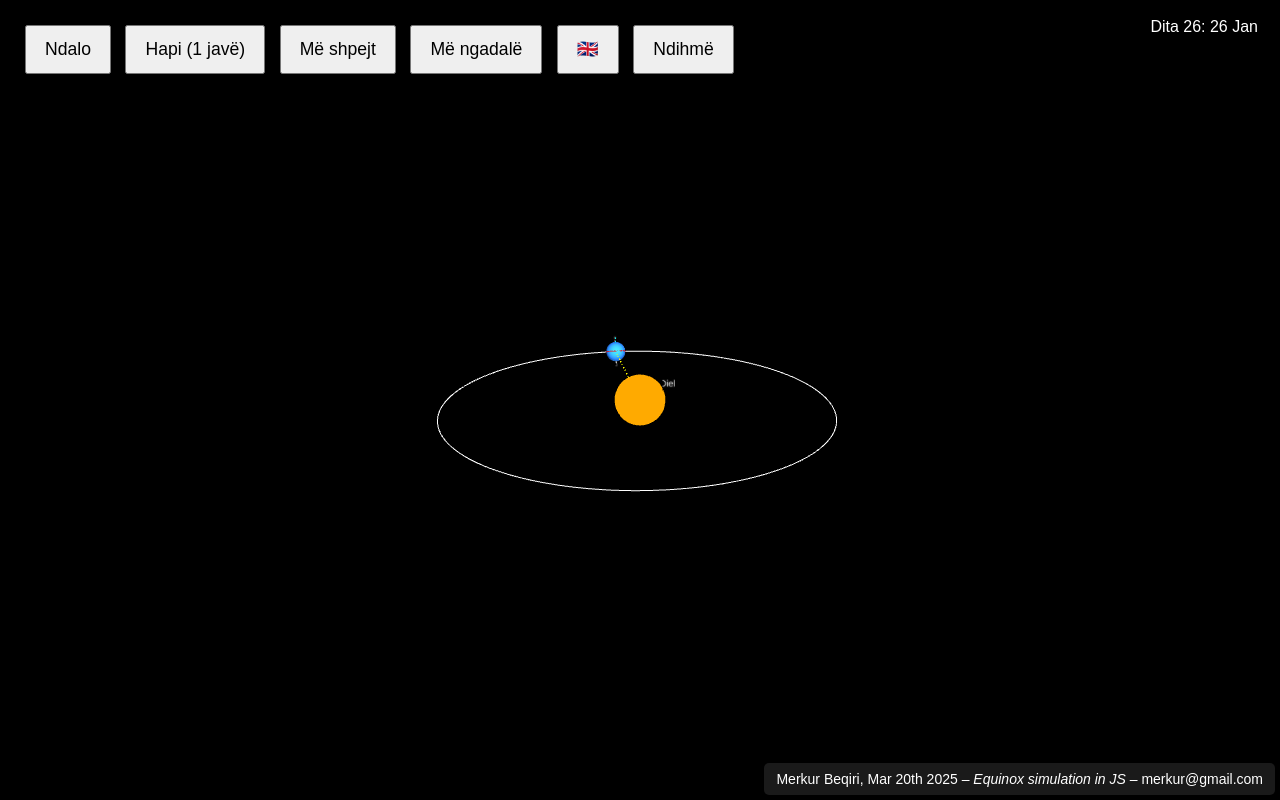
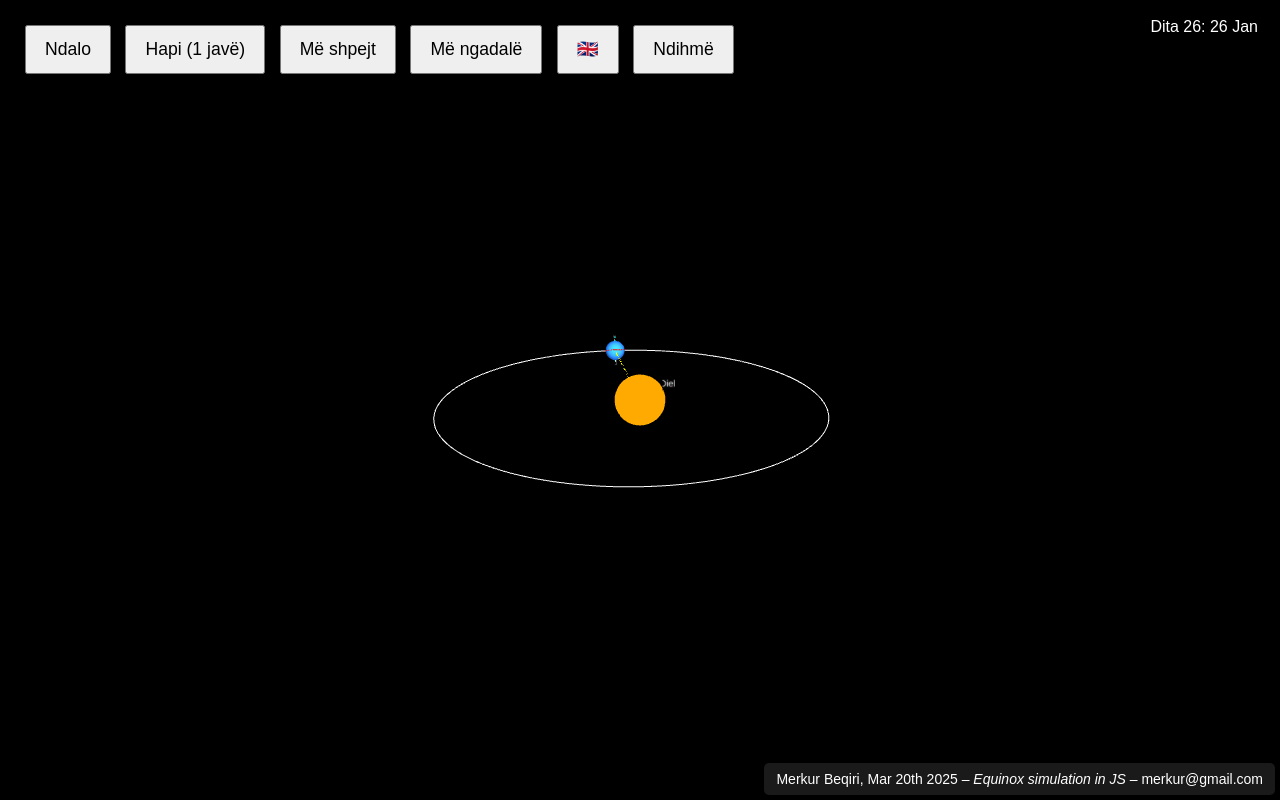
Before and after one commit to merkuri/equinox, a plain HTML site: page index.html in a window 1280 px wide. Drawn offline with nearby package versions, Linux system fonts and the light colour scheme; animation ran at ten frames a second.

Commit message:
Update index.html

```diff
--- a/index.html
+++ b/index.html
@@ -3,7 +3,7 @@
 <head>
   <meta name="viewport" content="width=device-width, initial-scale=1.0" />
   <meta charset="UTF-8" />
-  <title>3D Equinox Simulation (with Reference Axis & Help)</title>
+  <title>3D Equinox Simulation (Ellipse, Bigger Arrow, Reference Axis, Help)</title>
   <script src="https://cdnjs.cloudflare.com/ajax/libs/three.js/r128/three.min.js"></script>
   <script src="https://cdn.jsdelivr.net/npm/three@0.128.0/examples/js/controls/OrbitControls.js"></script>
   <style>
@@ -66,7 +66,6 @@
       z-index: 10;
       font-family: Arial, sans-serif;
     }
-
     /* Help panel styling */
     #helpPanel {
       position: absolute;
@@ -97,7 +96,7 @@
     <button id="stepWeek">Step (1 week)</button>
     <button id="increaseSpeed">Faster</button>
     <button id="decreaseSpeed">Slower</button>
-    <button id="toggleLang">🇬🇧</button>
+    <button id="toggleLang">🇦🇱</button>
     <button id="helpBtn">Help</button>
   </div>
 
@@ -110,38 +109,46 @@
 
   <script>
     let scene, camera, renderer, controls;
-    let sunMesh, sunLabel, earthGroup, equatorRing, nsLine, nLabel, sLabel, sunRay;
-    let ellipseLine; // orbit trail
+
+    // We'll build a group for the Sun->Earth arrow
+    let arrowGroup;        // arrow main group
+    let arrowLine;         // dashed main line
+    let arrowHeadLeft;     // arrow tip line, left
+    let arrowHeadRight;    // arrow tip line, right
+
+    let ellipseLine;
+    let sunMesh, sunLabel;
+    let earthPivot, earthGroup;
+    let equatorRing, nsLine, nLabel, sLabel;
     let isPaused = false;
     let isEquinoxPause = false;
     let lastEquinoxTriggered = -999;
     let day = 0;
     let speed = 0.5;
 
-    // For elliptical orbit
-    const a = 15;     // semi-major axis
-    const e = 0.02;   // eccentricity
-    // day=172 => E=π => aphelion
+    // More elliptical orbit => e=0.06, day=172 => aphelion => E=π
+    const a = 15;
+    const e = 0.06;
 
-    // Earth's tilt
-    const maxTilt = 23.5 * Math.PI / 180; // reversed sign later
+    // reversed sign tilt => ±23.5 deg
+    const maxTilt = 23.5 * Math.PI / 180;
 
-    // Equinox days
+    // equinox days
     const eqSpring = 80;
     const eqAutumn = 263;
 
     // Start in Albanian
     let currentLang = 'al';
 
-    // Month data
+    // month data
     const monthDays = [31,28,31,30,31,30,31,31,30,31,30,31];
     const monthNames_en = ["Jan","Feb","Mar","Apr","May","Jun","Jul","Aug","Sep","Oct","Nov","Dec"];
     const monthNames_al = ["Jan","Shk","Mar","Pri","Maj","Qer","Kor","Gus","Sht","Tet","Nën","Dhj"];
 
-    // We'll store Earth sphere reference so we can spin it
+    // Earth spin reference
     let earthSphereRef = null;
 
-    // === UI Strings & help text (English/Albanian) ===
+    // UI Strings & help text
     const UIStrings = {
       pause:     { en: "Pause",  al: "Ndalo" },
       resume:    { en: "Resume", al: "Vazhdo" },
@@ -156,30 +163,28 @@
       helpText:  {
         en: "Use the buttons to pause/resume, step by 1 week, or adjust speed.\n" +
             "Tap once on mobile to pause/resume, double tap to step 1 week.\n" +
-            "The Earth orbits in an ellipse (white circle) and tilts ±23.5° (red axis).\n" +
+            "Earth orbits in an ellipse (white line) and tilts ±23.5° (red axis).\n" +
             "The dashed axis (cyan) is a reference with zero tilt.\n" +
             "At equinox, Earth briefly pauses, showing a message.\n" +
             "Use the 'Lang' button to switch languages.\nEnjoy!",
         al: "Përdorni butonat për të ndalur/vazhduar, për të hedhur një hap prej 1 jave, ose për të ndryshuar shpejtësinë.\n" +
             "Në telefon: prekni një herë për ndaluar/vazhduar, prekni dy herë për të hedhur hap 1 javë.\n" +
-            "Toka rrotullohet në formë eliptike (rrathë bardhë) dhe anon ±23.5° (boshti i kuq).\n" +
+            "Toka rrotullohet në formë eliptike (vijë bardhë) dhe anon ±23.5° (boshti i kuq).\n" +
             "Boshti me vijë të ndërprerë (ngjyrë qielli) është referencë pa devijim.\n" +
-            "Në ekuinoks, Toka ndalon pak sekonda, duke shfaqur mesazh.\n" +
+            "Në ekuinoks, Toka ndalon pak, me një mesazh.\n" +
             "Butoni 'Lang' ndryshon gjuhën.\nArgëtohu!"
       },
-      sunLabel:  { en: "Sun",    al: "Diell" },
-      nLabel:    { en: "N",      al: "V" },
-      sLabel:    { en: "S",      al: "J" }
+      sunLabel:  { en: "Sun",  al: "Diell" },
+      nLabel:    { en: "N",    al: "V" },
+      sLabel:    { en: "S",    al: "J" }
     };
 
-    // We'll keep references for help toggling
     let helpShown = false;
 
-    // We also want a reference axis that doesn't tilt
-    // We'll keep it in a separate group that moves with Earth but doesn't rotate with Earth
-    let earthPivot;         // moves with Earth center
-    let refAxisLine;        // dashed line for reference axis
+    // Additional groups, lines
+    let refAxisLine; // dashed reference axis
 
+    // main init
     function init(){
       scene = new THREE.Scene();
       camera = new THREE.PerspectiveCamera(70, window.innerWidth/window.innerHeight, 0.1, 1000);
@@ -207,13 +212,13 @@
       const ambient = new THREE.AmbientLight(0xffffff,0.3);
       scene.add(ambient);
 
-      // Sun
+      // Sun sphere
       const sunGeo = new THREE.SphereGeometry(2,32,32);
       const sunMat = new THREE.MeshBasicMaterial({ color:0xffaa00 });
       sunMesh = new THREE.Mesh(sunGeo, sunMat);
       scene.add(sunMesh);
 
-      // We'll create the Earth pivot for the reference axis line
+      // Earth pivot (no tilt)
       earthPivot = new THREE.Group();
       scene.add(earthPivot);
 
@@ -223,10 +228,10 @@
 
       // Earth sphere
       const earthGeo = new THREE.SphereGeometry(1,64,64);
-      const earthMat = new THREE.MeshStandardMaterial({ color: 0x174F9B }); // dark ocean-blue
+      const earthMat = new THREE.MeshStandardMaterial({ color: 0x174F9B });
       const earthSphere = new THREE.Mesh(earthGeo, earthMat);
       earthGroup.add(earthSphere);
-      earthSphereRef = earthSphere; // store for spin
+      earthSphereRef = earthSphere;
 
       // Equator ring
       const eqGeo = new THREE.RingGeometry(0.98,1.0,64);
@@ -235,53 +240,61 @@
       equatorRing.rotation.x = Math.PI/2;
       earthGroup.add(equatorRing);
 
-      // N-S axis (red line)
-      const nsPoints = [new THREE.Vector3(0,1.2,0), new THREE.Vector3(0,-1.2,0)];
+      // N-S axis line (white)
+      const nsPoints = [ new THREE.Vector3(0,1.2,0), new THREE.Vector3(0,-1.2,0) ];
       const nsGeo = new THREE.BufferGeometry().setFromPoints(nsPoints);
       const nsMat = new THREE.LineBasicMaterial({ color:0xffffff });
       nsLine = new THREE.Line(nsGeo, nsMat);
       earthGroup.add(nsLine);
 
-      // N & S label sprites
-      nLabel = createTextSprite(UIStrings.nLabel[currentLang], "#fff", 0.5);
-      sLabel = createTextSprite(UIStrings.sLabel[currentLang], "#fff", 0.5);
+      // N & S labels
+      nLabel = createTextSprite(UIStrings.nLabel[currentLang],"#fff",0.5);
+      sLabel = createTextSprite(UIStrings.sLabel[currentLang],"#fff",0.5);
       nLabel.position.set(0,1.4,0);
       sLabel.position.set(0,-1.4,0);
       earthGroup.add(nLabel);
       earthGroup.add(sLabel);
 
-      // Reference axis (does not tilt) in dashed line
-      // We'll attach it to earthPivot (moves with Earth center, no tilt)
+      // Reference axis (cyan dashed) that doesn't tilt
       const refPts = [ new THREE.Vector3(0,1.5,0), new THREE.Vector3(0,-1.5,0) ];
       const refGeo = new THREE.BufferGeometry().setFromPoints(refPts);
-      const refMat = new THREE.LineDashedMaterial({ color: 0x00ffff, dashSize: 0.2, gapSize: 0.2 });
+      const refMat = new THREE.LineDashedMaterial({ color:0x00ffff, dashSize:0.2, gapSize:0.2 });
       refAxisLine = new THREE.Line(refGeo, refMat);
       refAxisLine.computeLineDistances();
       earthPivot.add(refAxisLine);
 
-      // We'll create the sun label now
+      // Build the arrow group
+      arrowGroup = new THREE.Group();
+      scene.add(arrowGroup);
+
+      // main arrow line
+      let mainLineGeo = new THREE.BufferGeometry().setFromPoints([
+        new THREE.Vector3(0,0,0), new THREE.Vector3(1,0,0)
+      ]);
+      let mainLineMat = new THREE.LineDashedMaterial({ color:0xffff00, dashSize:0.1, gapSize:0.1 });
+      arrowLine = new THREE.Line(mainLineGeo, mainLineMat);
+      arrowLine.computeLineDistances();
+      arrowGroup.add(arrowLine);
+
+      // arrow tip lines
+      arrowHeadLeft = makeArrowTipLine(0xffff00);
+      arrowHeadRight = makeArrowTipLine(0xffff00);
+      arrowGroup.add(arrowHeadLeft);
+      arrowGroup.add(arrowHeadRight);
+
+      // Build sun label
       sunLabel = createTextSprite(UIStrings.sunLabel[currentLang], "#fff", 0.9);
       sunLabel.position.set(3,2,0);
       scene.add(sunLabel);
 
-      // Dashed sun ray
-      const rayGeo = new THREE.BufferGeometry().setFromPoints([
-        new THREE.Vector3(0,0,0),
-        new THREE.Vector3(1,0,0) // we'll update dynamically
-      ]);
-      const rayMat = new THREE.LineDashedMaterial({color:0xffff00, dashSize:0.5, gapSize:0.5});
-      sunRay = new THREE.Line(rayGeo, rayMat);
-      sunRay.computeLineDistances();
-      scene.add(sunRay);
-
-      // Draw ellipse
+      // elliptical path
       drawEllipsePath();
 
-      // Buttons
+      // UI Buttons
       document.getElementById('pauseResume').onclick = togglePause;
       document.getElementById('stepWeek').onclick = stepWeek;
-      document.getElementById('increaseSpeed').onclick = ()=> speed*=1.2;
-      document.getElementById('decreaseSpeed').onclick = ()=> speed/=1.2;
+      document.getElementById('increaseSpeed').onclick = () => speed *= 1.2;
+      document.getElementById('decreaseSpeed').onclick = () => speed /= 1.2;
       document.getElementById('toggleLang').onclick = toggleLang;
       document.getElementById('helpBtn').onclick = toggleHelpPanel;
 
@@ -289,18 +302,22 @@
       updateUIStrings();
     }
 
-    // Additional panel to show/hide help instructions
+    // arrow tip line
+    function makeArrowTipLine(color=0xffff00){
+      const arrGeo = new THREE.BufferGeometry().setFromPoints([
+        new THREE.Vector3(0,0,0),
+        new THREE.Vector3(-0.3,0.15,0)
+      ]);
+      const arrMat = new THREE.LineBasicMaterial({ color });
+      return new THREE.Line(arrGeo, arrMat);
+    }
+
     function toggleHelpPanel(){
       helpShown = !helpShown;
       const hp = document.getElementById('helpPanel');
-      if(helpShown){
-        hp.style.display = 'block';
-      } else {
-        hp.style.display = 'none';
-      }
+      hp.style.display = helpShown ? 'block' : 'none';
     }
 
-    // Create a text sprite
     function createTextSprite(txt, color="#fff", scale=0.8){
       const canvas = document.createElement('canvas');
       canvas.width=64; canvas.height=64;
@@ -320,11 +337,11 @@
       return sprite;
     }
 
-    // We create a line by sampling param E from 0..2π
+    // draw the elliptical path
     function drawEllipsePath(){
       let ellipsePoints=[];
       let segments=200;
-      const rNumer=a*(1-e*e);
+      const rNumer = a*(1-e*e);
       for(let i=0; i<=segments; i++){
         let E = 2*Math.PI*(i/segments);
         let r = rNumer/(1 + e*Math.cos(E));
@@ -333,15 +350,14 @@
         ellipsePoints.push( new THREE.Vector3(x,0,z) );
       }
       const ellGeo = new THREE.BufferGeometry().setFromPoints(ellipsePoints);
-      const ellMat = new THREE.LineBasicMaterial({color:0xffffff});
+      const ellMat = new THREE.LineBasicMaterial({ color:0xffffff });
       ellipseLine = new THREE.LineLoop(ellGeo, ellMat);
       scene.add(ellipseLine);
     }
 
-    // Tactile events
     function initTouchCommands(){
       let lastTapTime=0, tapTimeout=null;
-      renderer.domElement.addEventListener('touchstart',(e)=>{
+      renderer.domElement.addEventListener('touchstart', (e)=>{
         const now=Date.now();
         if(now-lastTapTime<300){
           clearTimeout(tapTimeout);
@@ -355,7 +371,7 @@
             togglePause();
           },300);
         }
-      },false);
+      }, false);
     }
 
     function togglePause(){
@@ -367,7 +383,7 @@
 
     function stepWeek(){
       if(isPaused && !isEquinoxPause){
-        day+=7;
+        day += 7;
         if(day>=365) day-=365;
         updateEarthPositionAndTilt(day);
       }
@@ -378,10 +394,9 @@
       updateUIStrings();
     }
 
-    // Update all UI labels and the help text based on currentLang
     function updateUIStrings(){
       document.getElementById('pauseResume').textContent =
-        isPaused? UIStrings.resume[currentLang] : UIStrings.pause[currentLang];
+        isPaused ? UIStrings.resume[currentLang] : UIStrings.pause[currentLang];
       document.getElementById('stepWeek').textContent = UIStrings.stepWeek[currentLang];
       document.getElementById('increaseSpeed').textContent = UIStrings.faster[currentLang];
       document.getElementById('decreaseSpeed').textContent = UIStrings.slower[currentLang];
@@ -395,10 +410,12 @@
         langBtn.textContent='🇬🇧';
       }
 
-      // Day/date
       updateDayDateCaption(day);
+      updateHelpPanel();
+      rebuildLabels();
+    }
 
-      // Help panel text
+    function updateHelpPanel(){
       const helpPanel = document.getElementById('helpPanel');
       let lines = UIStrings.helpText[currentLang].split('\n');
       let html = `<h2>${UIStrings.helpTitle[currentLang]}</h2>`;
@@ -406,19 +423,14 @@
         html += `<p>${line}</p>`;
       });
       helpPanel.innerHTML = html;
-
-      // Rebuild the Sun & N/S labels with the new language
-      rebuildLabels();
     }
 
-    // Rebuild Sun, N, S labels if language changed
+    // Rebuild sun & N/S labels if language changed
     function rebuildLabels(){
-      // Remove old sprites
       if(sunLabel && sunLabel.parent) sunLabel.parent.remove(sunLabel);
       if(nLabel && nLabel.parent) nLabel.parent.remove(nLabel);
       if(sLabel && sLabel.parent) sLabel.parent.remove(sLabel);
 
-      // Build new
       sunLabel = createTextSprite(UIStrings.sunLabel[currentLang], "#fff", 0.9);
       sunLabel.position.set(3,2,0);
       scene.add(sunLabel);
@@ -433,9 +445,8 @@
 
     function animate(){
       requestAnimationFrame(animate);
-
       if(!isPaused && !isEquinoxPause){
-        day+=speed;
+        day += speed;
         if(day>=365) day-=365;
 
         // spin Earth
@@ -451,22 +462,22 @@
       renderer.render(scene,camera);
     }
 
+    // The main function that updates Earth's orbit, tilt, & arrow
     function updateEarthPositionAndTilt(d){
-      // elliptical param
+      // param E => day=172 => E=π => aphelion => a(1-e^2)/(1+ e cosE)
       const E = 2*Math.PI*((d-172)/365);
       const rNumer = a*(1-e*e);
-      const rDenom = 1+ e*Math.cos(E);
-      const r = rNumer/rDenom;
+      const rDenom = 1 + e*Math.cos(E);
+      const r = rNumer / rDenom;
       const ex = r*Math.cos(E);
       const ez = r*Math.sin(E);
 
-      // Position the pivot at Earth's center (no rotation)
-      earthPivot.position.set(ex, 0, ez);
+      // pivot at Earth center
+      earthPivot.position.set(ex,0,ez);
 
-      // reversed tilt => alpha= -maxTilt*sin(...)
+      // tilt => alpha= -maxTilt sin(...)
       const alpha = -maxTilt * Math.sin(2*Math.PI*((d-80)/365));
-      // Compute N vector
-      const lenXZ = Math.sqrt(ex*ex + ez*ez)||1e-6;
+      const lenXZ = Math.sqrt(ex*ex + ez*ez) || 1e-6;
       let Nx=0, Ny=0, Nz=0;
       if(lenXZ>1e-6){
         Nx = (ex/lenXZ)*Math.sin(alpha);
@@ -480,43 +491,61 @@
       const quat    = new THREE.Quaternion().setFromUnitVectors(fromVec, toVec);
       earthGroup.quaternion.copy(quat);
 
-      // SunRay: end short of Earth's surface
-      // distance is r, we subtract ~1.1 to stop short
-      const dist = r;
-      let shorten = 1.1; // distance from Earth's center so arrow doesn't overlap sphere
-      if(dist<=shorten) shorten=dist*0.9; // just in case
-      const ratio = (dist - shorten)/dist;
-      const rx = ex*ratio;
-      const rz = ez*ratio;
+      // === Build the arrow from Sun(0,0,0) to EarthPivot(ex,0,ez) ===
+      // We'll define the arrow length as (r - 1.1) so it doesn't clip Earth
+      let arrowLen = r - 1.1;
+      if(arrowLen<0.3) arrowLen=0.3;
 
-      sunRay.geometry.setFromPoints([
+      // main line from (0,0,0) to (arrowLen,0,0)
+      const mainLinePts = [
         new THREE.Vector3(0,0,0),
-        new THREE.Vector3(rx,0,rz)
+        new THREE.Vector3(arrowLen,0,0)
+      ];
+      arrowLine.geometry.setFromPoints(mainLinePts);
+      arrowLine.computeLineDistances();
+
+      // arrow tip lines => ±30° around tip
+      const angleRad = 30*(Math.PI/180);
+      const tipLen   = 0.3;
+      const leftX = arrowLen - tipLen*Math.cos(angleRad);
+      const leftY = tipLen*Math.sin(angleRad);
+      arrowHeadLeft.geometry.setFromPoints([
+        new THREE.Vector3(arrowLen,0,0),
+        new THREE.Vector3(leftX,leftY,0)
       ]);
-      sunRay.geometry.attributes.position.needsUpdate = true;
-      sunRay.computeLineDistances();
+      const rightX = arrowLen - tipLen*Math.cos(angleRad);
+      const rightY = -tipLen*Math.sin(angleRad);
+      arrowHeadRight.geometry.setFromPoints([
+        new THREE.Vector3(arrowLen,0,0),
+        new THREE.Vector3(rightX,rightY,0)
+      ]);
+
+      // rotate arrow so +X => (ex,0,ez)
+      arrowGroup.position.set(0,0,0);
+      let arrowAngle = Math.atan2(ez, ex);
+      arrowGroup.rotation.set(0, -arrowAngle, 0);
     }
 
     function checkEquinoxAutoPause(d){
       const today = Math.floor(d);
       if(!isEquinoxPause && !isPaused){
-        if((today===eqSpring || today===eqAutumn) && today!==lastEquinoxTriggered){
-          lastEquinoxTriggered = today;
-          isEquinoxPause = true;
-          isPaused = true;
-          document.getElementById('pauseResume').textContent = UIStrings.resume[currentLang];
-          const eqCap = document.getElementById('equinoxCaption');
+        if((today===eqSpring||today===eqAutumn) && today!==lastEquinoxTriggered){
+          lastEquinoxTriggered=today;
+          isEquinoxPause=true;
+          isPaused=true;
+          document.getElementById('pauseResume').textContent=UIStrings.resume[currentLang];
+          const eqCap=document.getElementById('equinoxCaption');
           if(today===eqSpring){
-            eqCap.textContent = UIStrings.springEq[currentLang];
+            eqCap.textContent=UIStrings.springEq[currentLang];
           } else {
-            eqCap.textContent = UIStrings.autumnEq[currentLang];
+            eqCap.textContent=UIStrings.autumnEq[currentLang];
           }
-          eqCap.style.display = 'block';
+          eqCap.style.display='block';
           setTimeout(()=>{
             eqCap.style.display='none';
             isEquinoxPause=false;
             isPaused=false;
-            document.getElementById('pauseResume').textContent = UIStrings.pause[currentLang];
+            document.getElementById('pauseResume').textContent=UIStrings.pause[currentLang];
           },1500);
         }
       }
@@ -526,7 +555,8 @@
       const dayInt = Math.floor(d)+1;
       const dateString = dayToDateString(dayInt,currentLang);
       const label = (currentLang==='en') ? UIStrings.dayLabel.en : UIStrings.dayLabel.al;
-      document.getElementById('dayDateCaption').textContent = `${label} ${dayInt}: ${dateString}`;
+      document.getElementById('dayDateCaption').textContent =
+        `${label} ${dayInt}: ${dateString}`;
     }
 
     function dayToDateString(dayNum, lang){
```
